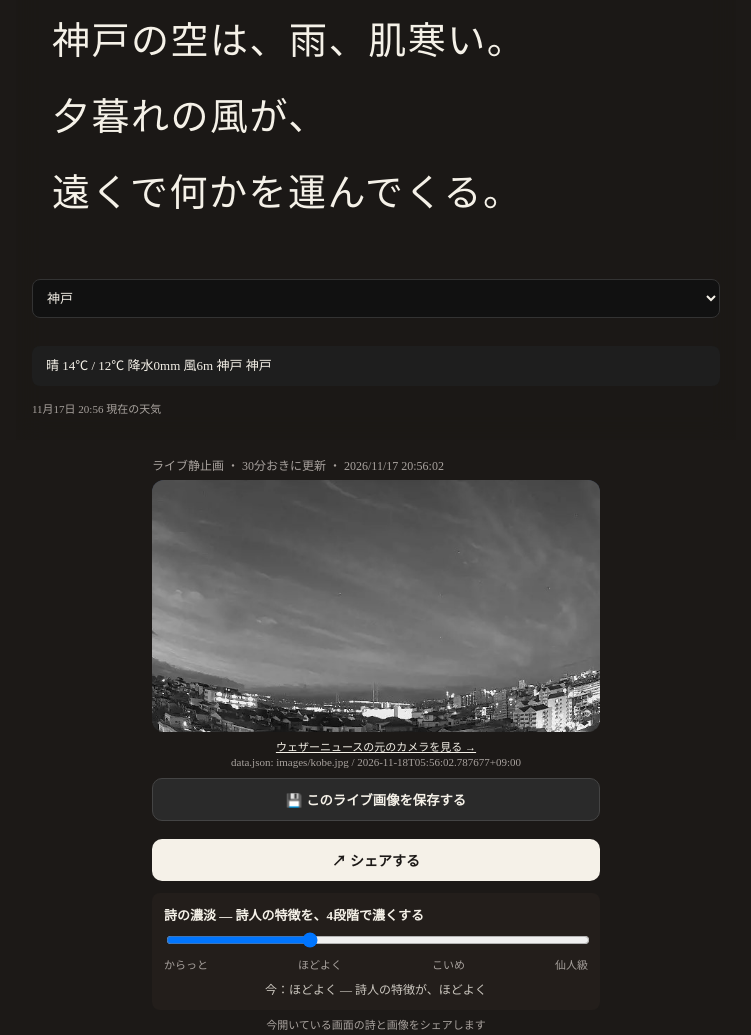
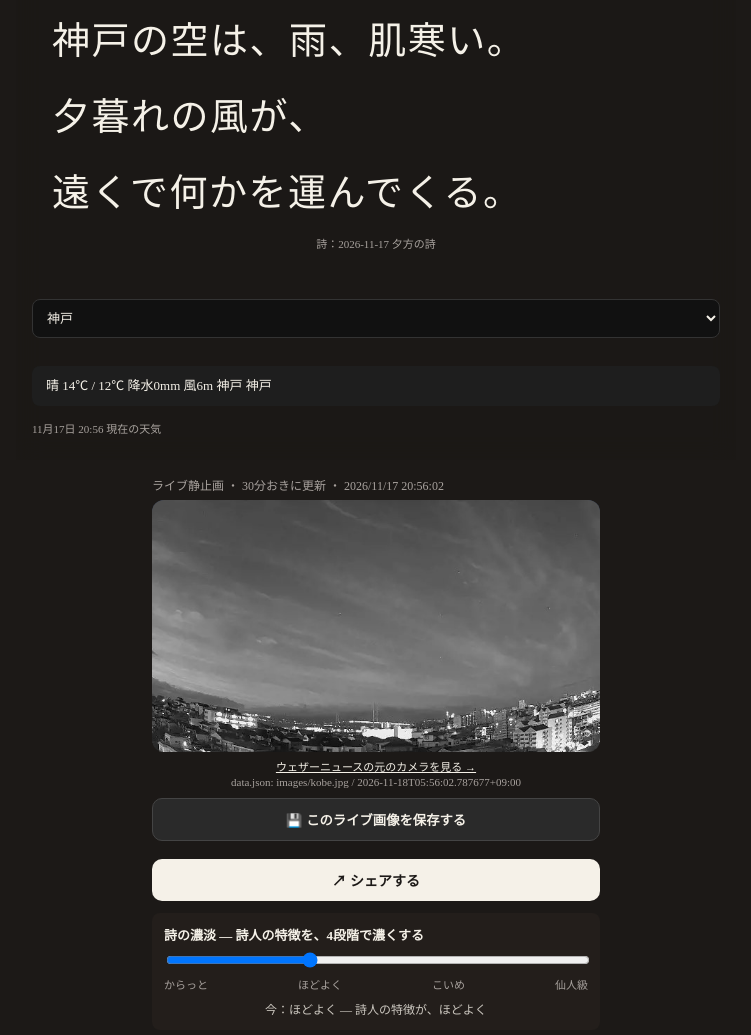
Before and after one commit to rayvisionkobe-collab/taiyou-kyodatsu, a plain HTML site: page index.html in a window 1280 px wide. Shown: the part 846-1881 px from the top of the page, without its empty margins (264-1015 px from the left). Drawn offline with Linux system fonts and the light colour scheme; no server answers; a web font is replaced by a local one.

Commit message:
Add files via upload

```diff
--- a/index.html
+++ b/index.html
@@ -112,6 +112,7 @@ canvas{width:100%;height:auto;background:#000;border-radius:12px;display:block}
 空だけが、遠くへ行って
 しまうような、
 虚脱の午後だった。</div>
+  <div id="poemTime" style="font-size:11px;color:#a8a29e;text-align:center;margin-top:4px;display:none"></div>
   </div>
   <!-- シェアモーダル -->
   <div class="share-modal" id="shareModalOLD" style="display:none !important;">
@@ -247,7 +248,7 @@ function breakByMaru(text){
 }
 const LOCATIONS = [
   {id:"kobe", name:"神戸", lat:34.69, lon:135.19, weathernews_id:"7CDDE9067E16", page_url:"https://weathernews.jp/onebox/livecam/kinki/hyogo/7CDDE9067E16/"},
-  {id:"osaka", name:"大阪", lat:34.69, lon:135.50, weathernews_id:"7CDDE906F8CE", page_url:"https://weathernews.jp/onebox/livecam/kinki/osaka/7CDDE906F8CE/"},
+  {id:"osaka", name:"大阪", lat:34.69, lon:135.50, weathernews_id:"7CDDE9068718", page_url:"https://weathernews.jp/onebox/livecam/kinki/osaka/7CDDE9068718/"},
   {id:"sapporo", name:"札幌", lat:43.06, lon:141.35, weathernews_id:"7CDDE9068F23", page_url:"https://weathernews.jp/onebox/livecam/hokkaido/douou/7CDDE9068F23/"},
   {id:"tokyo", name:"東京", lat:35.68, lon:139.76, weathernews_id:"7CDDE90689B1", page_url:"https://weathernews.jp/onebox/livecam/kanto/tokyo/7CDDE90689B1/"},
   {id:"sendai", name:"仙台", lat:38.26, lon:140.87, weathernews_id:"7CDDE905CDB1", page_url:"https://weathernews.jp/onebox/livecam/tohoku/miyagi/7CDDE905CDB1/"},
@@ -299,6 +300,7 @@ async function updateAll(){
   const level = parseInt(document.getElementById('level').value);
   const levels = ["からっと","ほどよく","こいめ","仙人級"];
   document.getElementById('poemMain').textContent = breakByMaru(getPoem(place, poet, level));
+  try{ const _pe=liveData?.locations?.[place]; const _el=document.getElementById('poemTime'); if(_el){ if(_pe?.poem_date || _pe?.poem_slot){ const _slotMap={morning:'朝', noon:'昼', evening:'夕方'}; _el.textContent='詩：'+(_pe.poem_date||'')+' '+(_slotMap[_pe.poem_slot]||_pe.poem_slot||'')+'の詩'; _el.style.display='block'; } else { _el.style.display='none'; } } }catch(e){}
   try{const pm=document.getElementById('poemMain'); if(pm){const longest=Math.max(...pm.textContent.split('\n').map(l=>l.length)); if(longest>=16) pm.style.fontSize='21px'; else if(longest>=14) pm.style.fontSize='23px'; else pm.style.fontSize='';}}catch(e){}
   const placeName = loc.name;
   const isAI = !!liveData?.locations?.[place]?.poems;
```
